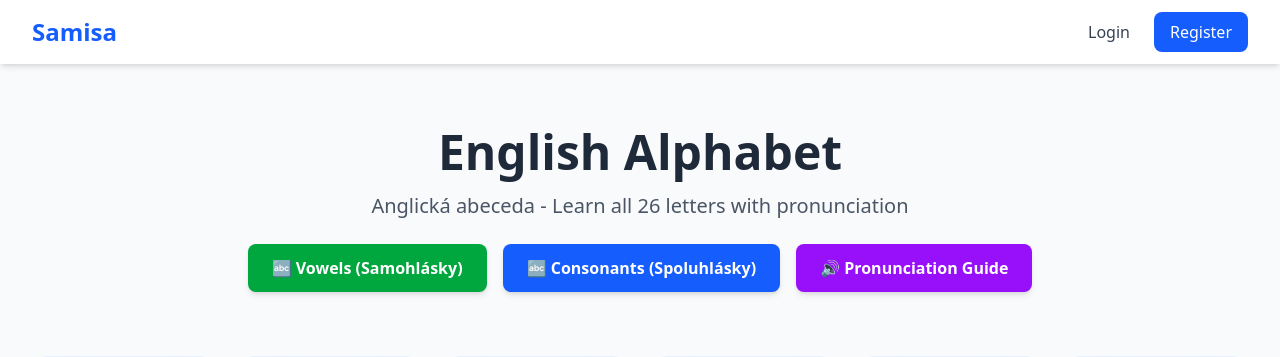
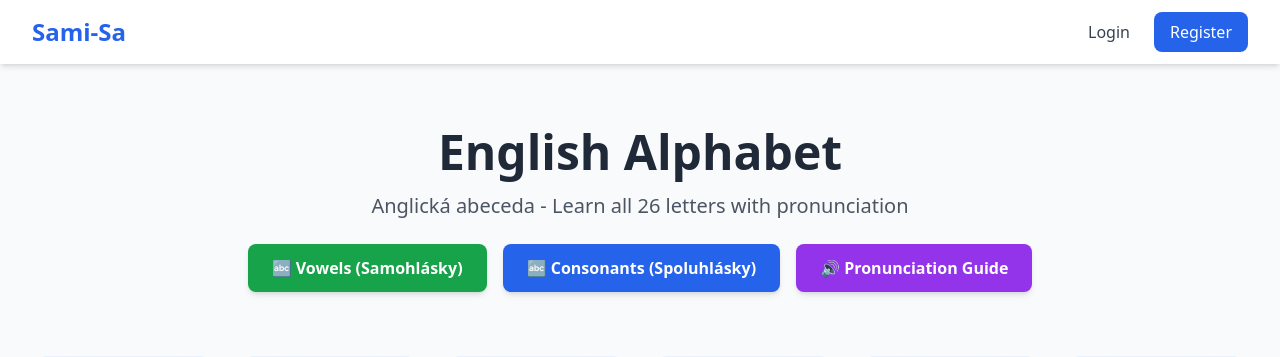
Before and after one commit to oleksandr-code-p/Sami-Sa, a Django app: page /alphabet/ in a window 1280 px wide. Shown: the top 357 px of the page. Run offline with Django 5.2, Linux system fonts and the light colour scheme; data comes from the database, SQL or seed files in the repository; style sheets or scripts are compiled from the project's sources; parts of the project's set-up code (start-up, migrations or seed data) failed here and were passed over; some libraries are stand-ins or nearby versions.

Commit message:
workkkkkk

```diff
--- a/templates/base.html
+++ b/templates/base.html
@@ -4,10 +4,12 @@
   <head>
     <meta charset="UTF-8" />
     <meta name="viewport" content="width=device-width, initial-scale=1.0" />
+    <script src="https://cdn.tailwindcss.com"></script>
     <title>
       {% block title %}Samisa - Learn English from Slovak{% endblock %}
     </title>
-    <link rel="stylesheet" href="{% static 'dist/styles.css' %}" />
+    <!-- <link rel="stylesheet" href="{% static 'dist/styles.css' %}" /> -->
+
   </head>
   <body class="bg-gray-50">
     <!-- Navigation -->
@@ -16,7 +18,7 @@
         <div class="flex justify-between h-16">
           <div class="flex items-center">
             <a href="{% url 'home' %}" class="text-2xl font-bold text-blue-600"
-              >Samisa</a
+              >Sami-Sa</a
             >
           </div>
 
```
